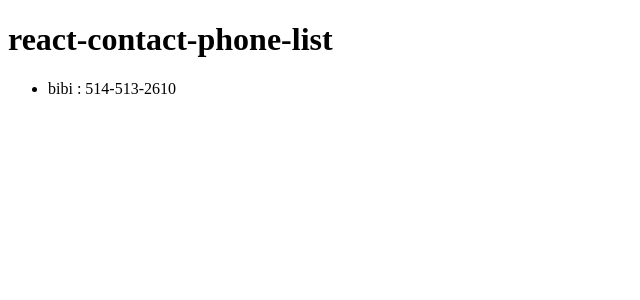
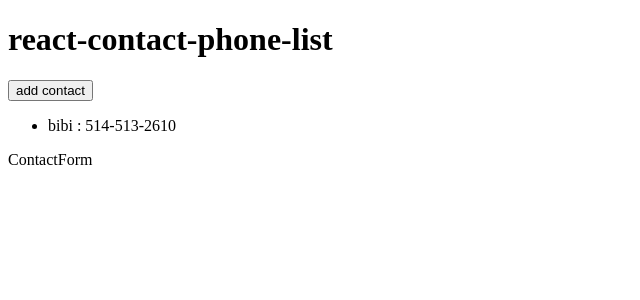
Before and after one commit to MABelanger/react-contact-phone-list, a React (Create React App) app: page / in a window 1280 px wide. Shown: the top 300 px of the page, without its empty margins (0-640 px from the left). Built offline with nearby package versions, Linux system fonts and the light colour scheme.

Commit message:
add contacts

```diff
--- a/src/Contact.js
+++ b/src/Contact.js
@@ -1,7 +1,6 @@
 import React from 'react';
 
 const Contact = ({name, tel}) => {
-  console.log('name, tel', name, tel);
   return(
     <li>
       {name} : {tel}
--- /dev/null
+++ b/src/ContactForm.js
@@ -0,0 +1,10 @@
+import React from 'react';
+
+// redux name, tel, id
+const ContactForm = () => {
+  return(
+    <div> ContactForm </div>
+  )
+}
+
+export default ContactForm;
--- a/src/Contacts.js
+++ b/src/Contacts.js
@@ -1,12 +1,18 @@
 import React from 'react';
 
 import Contact from './Contact';
+import ContactForm from './ContactForm';
 
+let id=0;
 const Contacts = ({contacts}) => {
   return(
-    <ul>
-      {contacts.map((contact) => <Contact {...contact} />)}
-    </ul>
+    <div>
+      <button>add contact</button>
+      <ul>
+        {contacts.map((contact) => <Contact {...contact} key={id}/>)}
+      </ul>
+      <ContactForm/>
+    </div>
   );
 }
 
```
